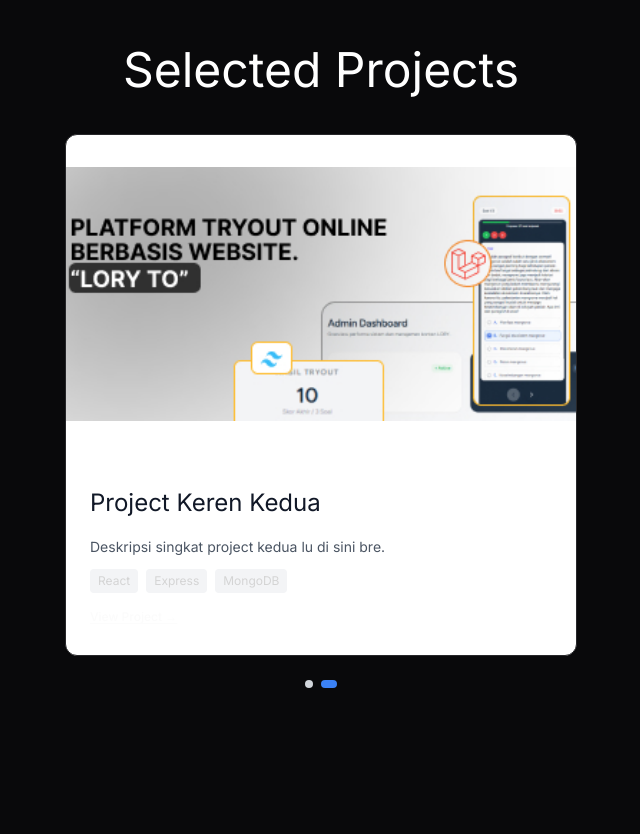
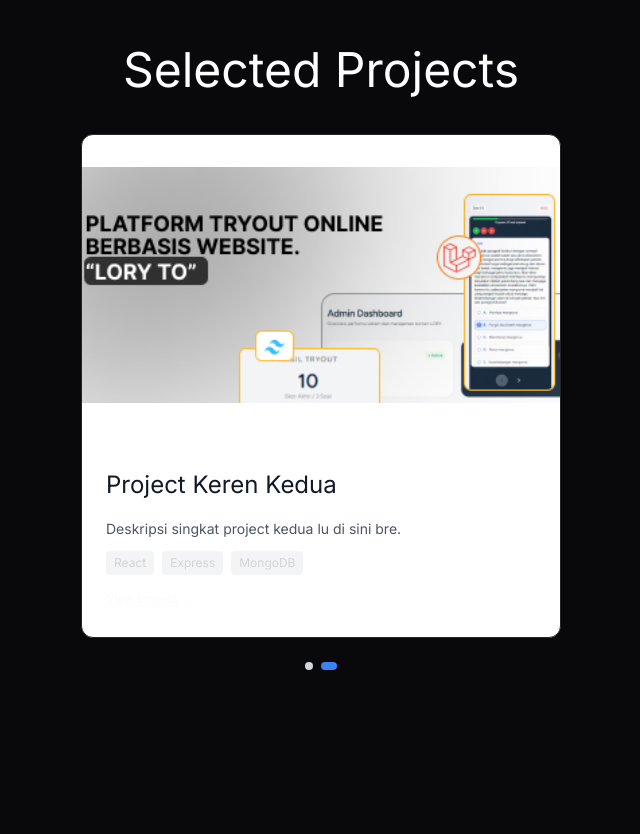
Before and after one commit to Iqbalyo/iqbalwebsite, a Next.js app: page / in a window 1280 px wide. Shown: the part 660-1494 px from the top of the page, without its empty margins (319-959 px from the left). Built offline with nearby package versions, Linux system fonts and the light colour scheme.

Commit message:
update k

```diff
--- a/components/home-page/project.tsx
+++ b/components/home-page/project.tsx
@@ -72,7 +72,7 @@
         >
           <div className="flex">
             {PROJECTS.map((project, index) => (
-              <div key={index} className="flex-[0_0_100%] min-w-0">
+              <div key={index} className="flex-[0_0_100%] min-w-0 px-4">
                 <div className="group overflow-hidden rounded-xl border bg-white shadow-sm transition-all duration-300 hover:shadow-xl hover:-translate-y-1">
 
                   {/* Image */}
```
